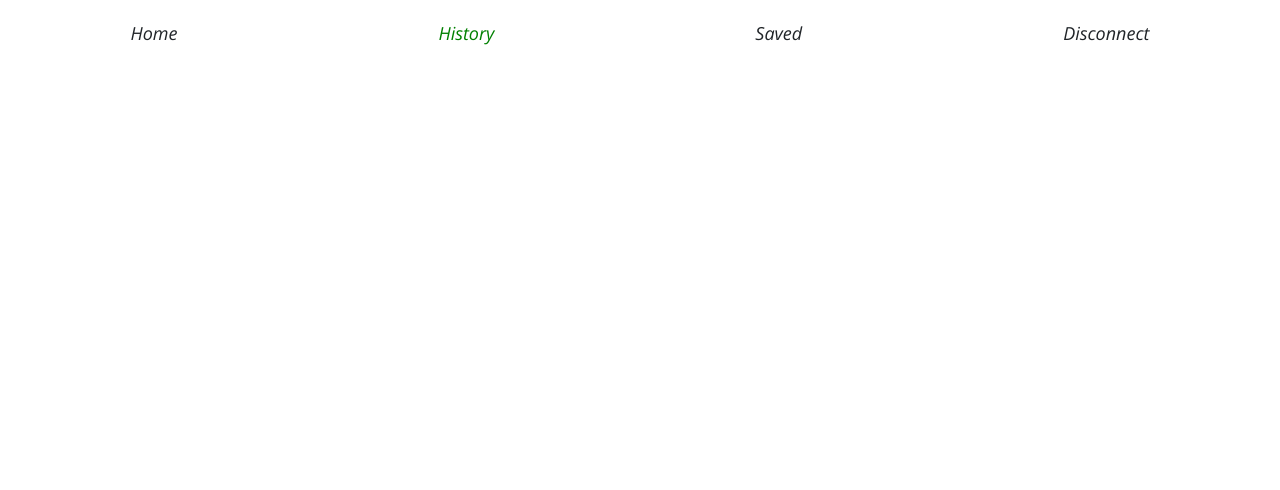
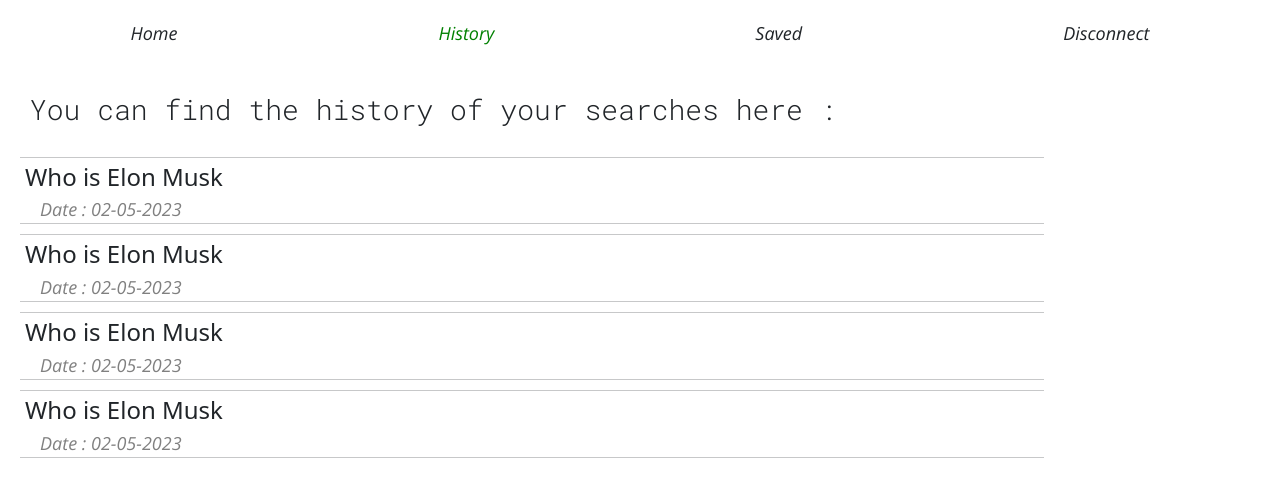
Before and after one commit to Riadrekab/newsFont, an Angular app in the folder newsApp/: page /history in a window 1280 px wide. Shown: the top 490 px of the page. Built offline with nearby package versions, Linux system fonts and the light colour scheme.

Commit message:
Added the basic style of the history page

```diff
--- a/newsApp/src/app/history/history.component.css
+++ b/newsApp/src/app/history/history.component.css
@@ -0,0 +1,12 @@
+.historyDiv {
+    width: 80%;
+    justify-content: left;
+    margin-left: 20px;
+    margin-bottom: 10px;
+    transition: 0.2s;
+    cursor: pointer;
+}
+
+.historyDiv:hover {
+    background-color: rgb(232, 232, 232);
+}
--- a/newsApp/src/app/history/history.component.html
+++ b/newsApp/src/app/history/history.component.html
@@ -7,3 +7,16 @@
     <p  class='childOb' routerLink="/"> Disconnect </p>
     </div>
 </header>
+
+<body>
+    <h3 style="margin: 30px;"> You can find the history of your searches here : </h3>
+
+<div class="column historyDiv" *ngFor="let item of listTest" >
+    <hr style="margin: 0px;">
+    <h4 style="margin: 5px;"> Who is Elon Musk</h4>
+    <p  style="margin: 0px; text-align-last: left; padding-left: 20px; color: gray;"> Date : 02-05-2023 </p>
+    <hr style="margin: 0px;">
+</div>
+
+
+</body>
--- a/newsApp/src/app/history/history.component.ts
+++ b/newsApp/src/app/history/history.component.ts
@@ -6,7 +6,7 @@
   styleUrls: ['./history.component.css']
 })
 export class HistoryComponent implements OnInit {
-
+  listTest = [1,2,3,4]
   constructor() { }
 
   ngOnInit(): void {
```
